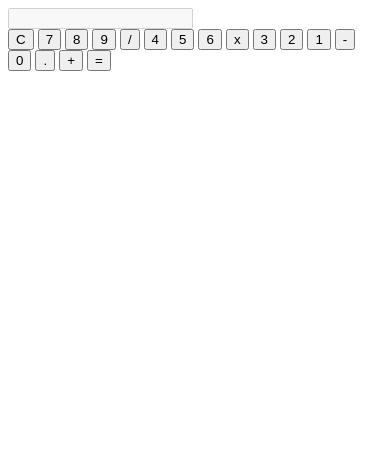
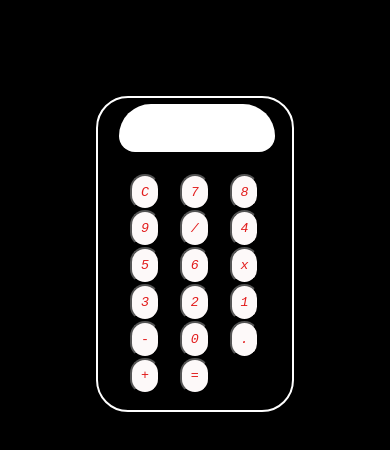
Before and after one commit to Govamarket/calculator, a plain HTML site: page index.html in a window 390 px wide. Drawn offline with Linux system fonts and the light colour scheme.

Commit message:
initial commit

```diff
--- a/index.html
+++ b/index.html
@@ -3,8 +3,8 @@
 <head>
   <meta charset="UTF-8">
   <meta name="viewport" content="width=device-width, initial-scale=1.0">
+  <link rel="stylesheet" href="style.css">
   <title>Simple Calculator</title>
-  <link rel="stylesheet" href="styles.css">
 </head>
 <body>
   <div class="calculator">
--- a/style.css
+++ b/style.css
@@ -1,46 +1,151 @@
-body {
-    display: flex;
-    justify-content: center;
-    align-items: center;
-    height: 100vh;
-    margin: 0;
+*{
+  margin: 0;
+  padding: 0;
+  box-sizing: border-box;
+}
+
+body{
+  display: flex;
+  justify-content: center;
+  align-items: center;
+  align-content: center;
+  margin: 6rem;
+  background: black;
+}
+
+.display input{
+  display: grid;
+  grid-template-columns: auto;
+  place-content: center;
+  margin-left: 4.6rem;
+  height: 3rem;
+  border-radius: 1rem;
+  text-align: center;
+  width: fit-content;
+  outline: none;
+  border: 0px;
+  color: black;
+  background: #ffff;
+  font-family: monospace;
+  font-style: italic;
+}
+
+
+.calculator{
+  width: 30%;
+  position: relative;
+  background: black;
+  border-radius: 2rem;
+  border: #ffff 2px solid;
+}
+
+.keys{
+  display: grid;
+  grid-template-columns: auto auto auto;
+  grid-column-gap: 2rem;
+  grid-row-gap: 2rem;
+  margin-top: 1rem;
+  margin-bottom: 1rem;
+  border-radius: 3rem;
+  position: relative;
+}
+
+.keys button{
+  margin-left: 1rem;
+  padding: 5%;
+  border-radius: 3rem;
+  background: rgb(253, 249, 249);
+  color: #e21c1c;
+  font-family: monospace;
+  font-style: italic;
+}
+
+
+@media screen and (max-width: 768px){
+  .display input{
+    height: 3rem;
+    width: 80%;
+    margin: 3%;
+    margin-left: 11%;
+    border-top-left-radius: 2rem;
+    border-top-right-radius: 2rem;
+    outline: none;
+    border: 0px;
+    color: black;
+    background: #ffff;
+    font-family: monospace;
+    font-style: italic;
   }
 
-  .calculator {
-    border: 1px solid #ccc;
-    border-radius: 5px;
-    width: 250px;
-    padding: 10px;
-    background-color: #f4f4f4;
+
+  .calculator{
+    width: 100%;
+    background: black;
+    border-radius: 2rem;
+    border: #ffff 2px solid;
   }
 
-  .display {
-    text-align: right;
-    margin-bottom: 10px;
+  .keys{
+   display: grid;
+   grid-template-columns: auto auto auto;
+   place-content: center;
+   place-items: center;
+    margin-top: 1rem;
+    margin-bottom: 1rem;
+    border-radius: 3rem;
   }
 
-  input[type="text"] {
-    width: 100%;
-    padding: 5px;
-    font-size: 18px;
-    text-align: right;
+  .keys button{
+    margin-left: 1rem;
+    padding: 5%;
+    border-radius: 3rem;
+    background: rgb(253, 249, 249);
+    color: #e21c1c;
+    font-family: monospace;
+    font-style: italic;
+  }
+}
+
+@media screen and (max-width: 813px){
+  .display input{
+    height: 3rem;
+    width: 80%;
+    margin: 3%;
+    margin-left: 11%;
+    border-top-left-radius: 2rem;
+    border-top-right-radius: 2rem;
+    outline: none;
+    border: 0px;
+    color: black;
+    background: #ffff;
+    font-family: monospace;
+    font-style: italic;
   }
 
-  button {
-    width: 50px;
-    height: 50px;
-    font-size: 20px;
-    border: 1px solid #ccc;
-    border-radius: 5px;
-    margin: 3px;
-    cursor: pointer;
-    background-color: #fff;
+
+  .calculator{
+    width: 100%;
+    background: black;
+    border-radius: 2rem;
+    border: #ffff 2px solid;
   }
 
-  .operator {
-    background-color: #f0ad4e;
+  .keys{
+   display: inline-block;
+   justify-content: space-between;
+    margin-top: 1rem;
+    margin-bottom: 1rem;
+    border-radius: 3rem;
+    margin-left: 1rem;
   }
 
-  .equal {
-    background-color: #5cb85c;
+  .keys button{
+    margin-left: 1rem;
+    padding: 5%;
+    border-radius: 3rem;
+    background: rgb(253, 249, 249);
+    color: #e21c1c;
+    font-family: monospace;
+    font-style: italic;
   }
+}
```
